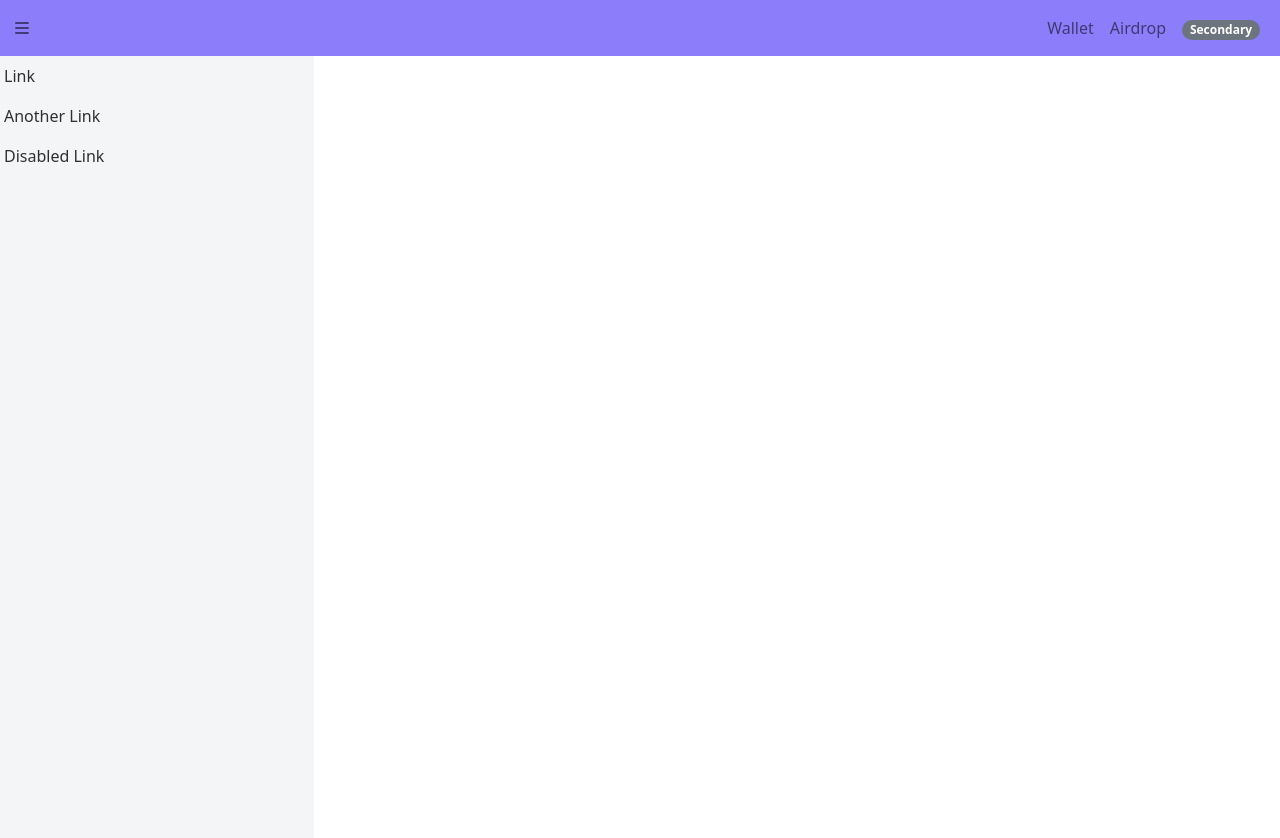
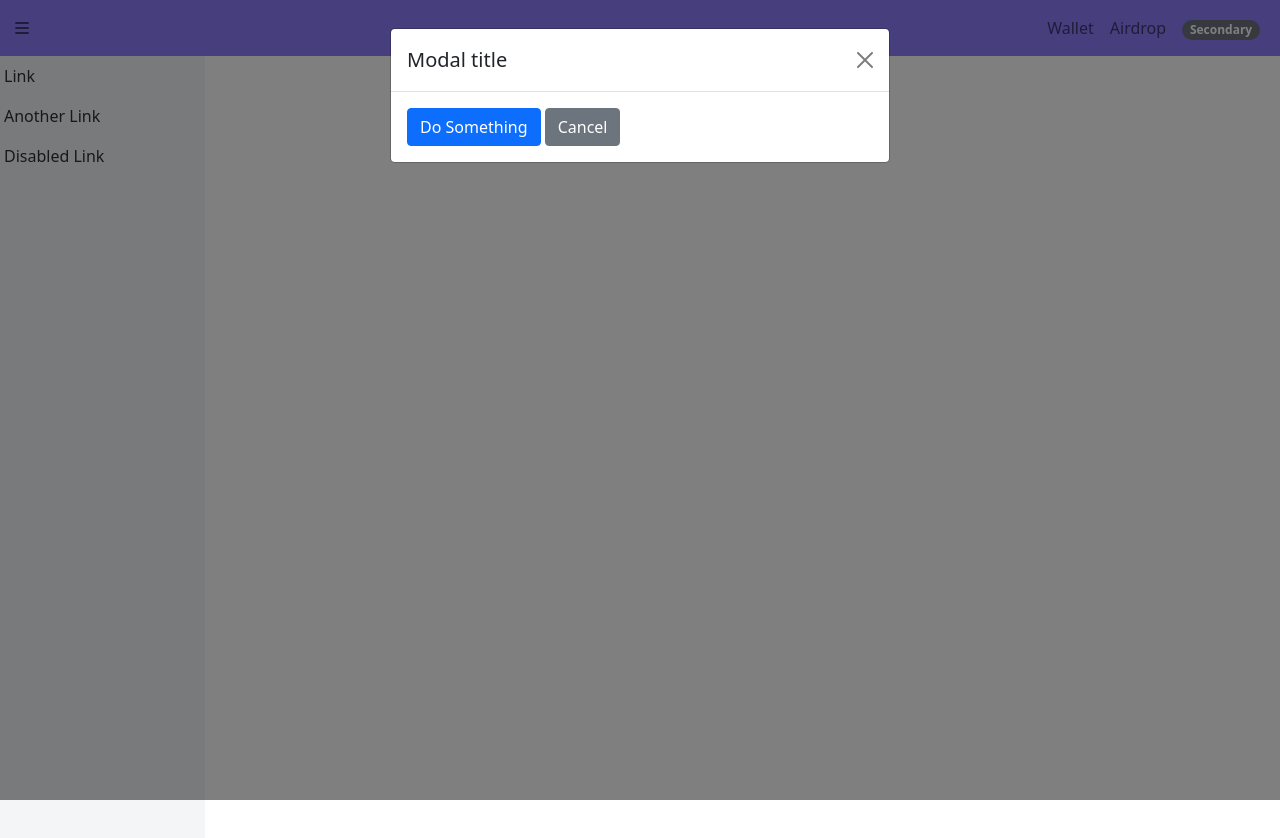
Before and after one commit to kallol-alite/bsc-ecosystem, a React (Create React App) app: page / in a window 1280 px wide. Both pictures are taken after a click on the link "Secondary". Shown: the top 838 px of the page. Built offline with nearby package versions, Linux system fonts and the light colour scheme.

Commit message:
Demo NetworkSwitch

```diff
--- a/src/component/Layouts/DashboardLayout/Index.js
+++ b/src/component/Layouts/DashboardLayout/Index.js
@@ -12,7 +12,7 @@ export default function Index() {
           </Col>
         </Row>
         <Row>
-        <Col md="3" xs="4" className="px-0">
+        <Col md="2" xs="3" className="px-0">
             <Sidebar />
           </Col>
         </Row>
--- a/src/component/Layouts/DashboardLayout/Navbar/Index.js
+++ b/src/component/Layouts/DashboardLayout/Navbar/Index.js
@@ -1,7 +1,11 @@
-import React from "react";
+import React,{useState} from "react";
 import { Navbar, NavbarBrand, Nav, NavItem, NavLink,Badge } from "reactstrap";
+import Switch from './../../../NetworkSwitch/index';
 import "./style.css";
 export default function Index() {
+  const[isModalOpen,setModalOpen]= useState(false);
+  const showButton = () => { return setModalOpen(!isModalOpen)}
+  console.log(isModalOpen);
   return (
     <div>
       <Navbar className="navBar" expand="md" light>
@@ -16,7 +20,8 @@ export default function Index() {
             <NavLink href="#">Airdrop</NavLink>
           </NavItem>
           <NavItem>
-           <NavLink href="#"><Badge pill>Secondary</Badge></NavLink>
+           <NavLink href="#" onClick={()=>showButton()}><Badge pill>Secondary</Badge></NavLink>
+            <Switch showButton={showButton} isModalOpen={isModalOpen} />
           </NavItem>
         </Nav>
       </Navbar>
--- /dev/null
+++ b/src/component/NetworkSwitch/index.js
@@ -0,0 +1,25 @@
+import React from "react";
+import { Form } from "reactstrap";
+import {Modal,ModalBody,ModalHeader,Button} from 'reactstrap'
+
+export default function index(props) {
+//   const[isModalOpen,setModalOpen]= useState(false);
+//   const showButton = () => {setModalOpen(!isModalOpen)}
+  return (
+
+    <div>
+      <Modal fullscreen="" isOpen={props.isModalOpen} toggle={props.isModalOpen}>
+        <ModalHeader toggle={()=>props.showButton()}>Modal title</ModalHeader>
+        <ModalBody>
+          <Button color="primary" onClick={function noRefCheck() {}}>
+             Do Something
+         </Button>{" "}
+         <Button onClick={function noRefCheck() {}}>
+             Cancel
+          </Button>
+        </ModalBody>
+
+      </Modal>
+    </div>
+  );
+}
```
